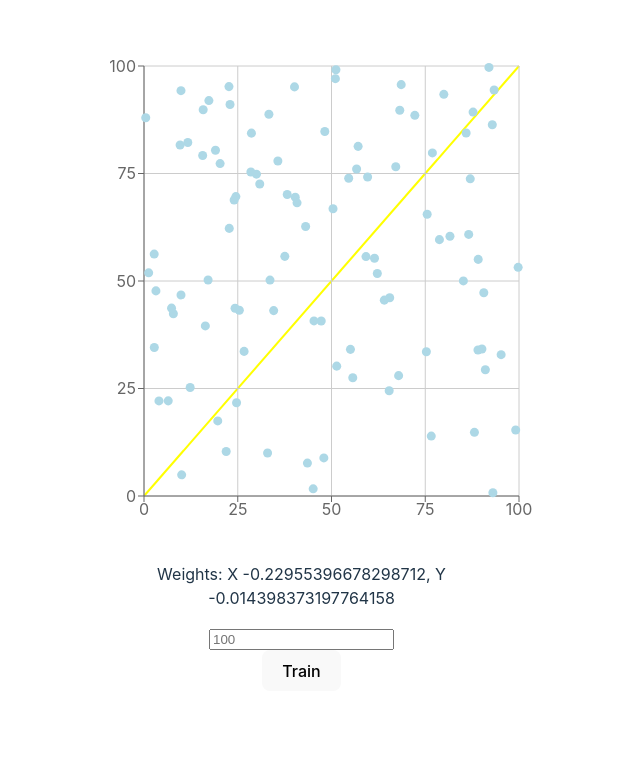
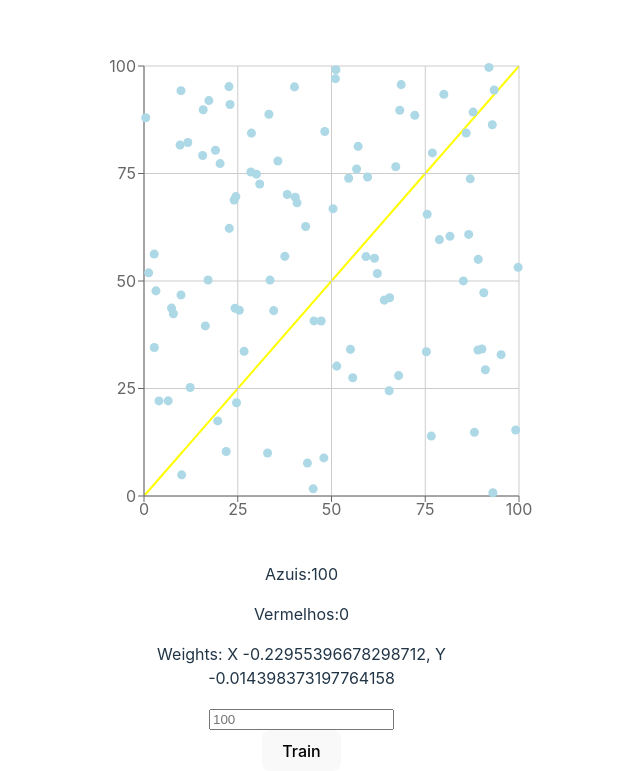
Before and after one commit to devjaum/Rede-neural, a React (Vite) app: page / in a window 1280 px wide. Shown: the part 104-875 px from the top of the page, without its empty margins (326-966 px from the left). Before the commit the page ends 800 px from the top, so only its background shows below. Built offline with nearby package versions, Linux system fonts and the light colour scheme.

Commit message:
Adicionando informação sobre a quantidade de pontos na tela

```diff
--- a/src/Chart.jsx
+++ b/src/Chart.jsx
@@ -3,15 +3,23 @@ import { useState } from 'react'
 import {ResponsiveContainer, ScatterChart, ReferenceLine, CartesianGrid, XAxis, YAxis, Tooltip, Scatter} from "recharts"
 import { getType, generatePoint } from "./DataGenerator";
 import { guessType,generateRandomWeights, train } from "./Neuron";
+let vermelho = 0;
+let azuis = 0;
 export const Chart = (data) =>{
     const [weights, setWeights] = useState(generateRandomWeights)
     const [trainingIteration, settrainingIteration] = useState(100);
     const charPointClassifier = (point) => {
-        return guessType(weights, point);
+        if(guessType(weights, point) == -1){
+           azuis++;
+            return -1;
+        };
+        vermelho++;
+        return 1
        // return getType(point)
     }
 
     const onTrainClick = () => {
+        azuis = vermelho = 0;
         let input = document.getElementById("input");
         if(input.value != "") settrainingIteration(input.value);
         let newWeights = weights;
@@ -39,6 +47,7 @@ export const Chart = (data) =>{
                     <Scatter name='blue' data={bluePoints} fill="lightblue"></Scatter>
                 </ScatterChart>
             </ResponsiveContainer>
+            <p>Azuis:{azuis/4}</p><p> Vermelhos:{vermelho/4}</p>
             <p>Weights: X {weights.x}, Y {weights.y}</p>
             <div>
                 <input type={"number"} placeholder={trainingIteration} id="input"/>
```
